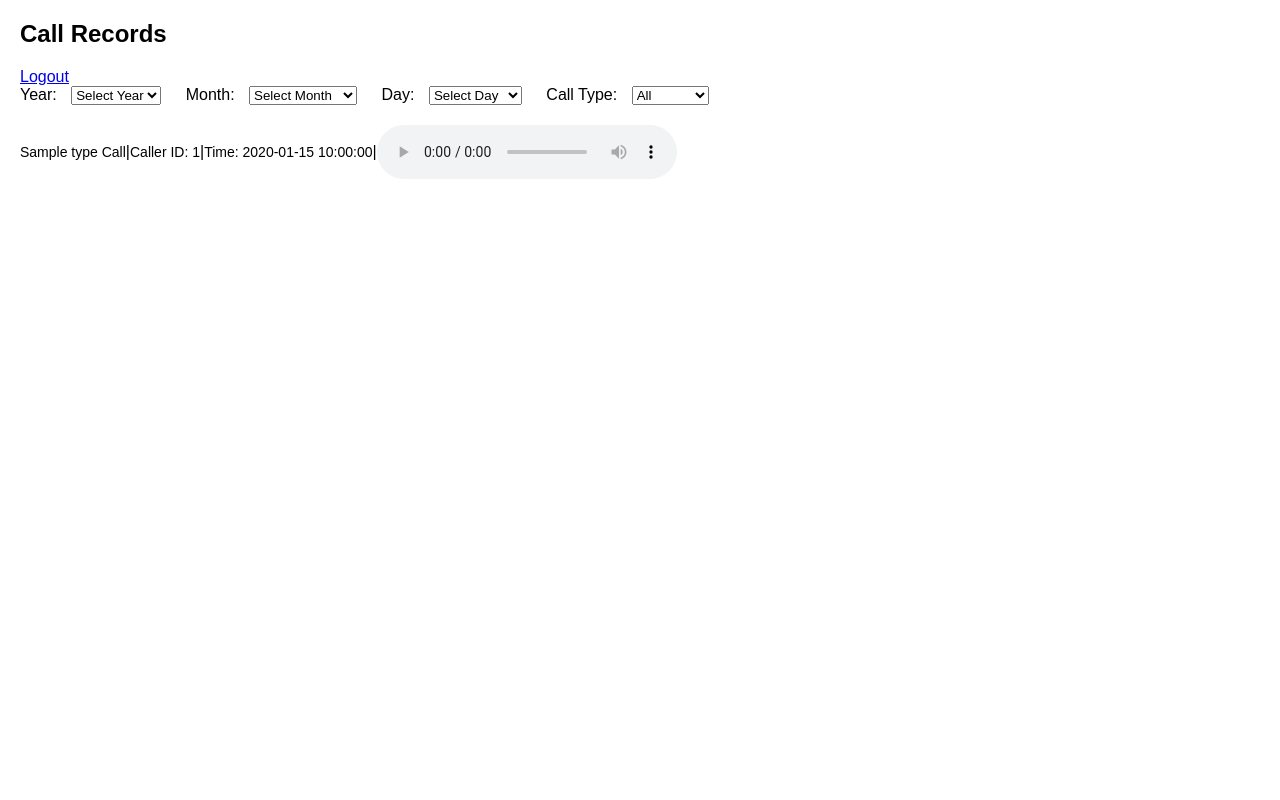
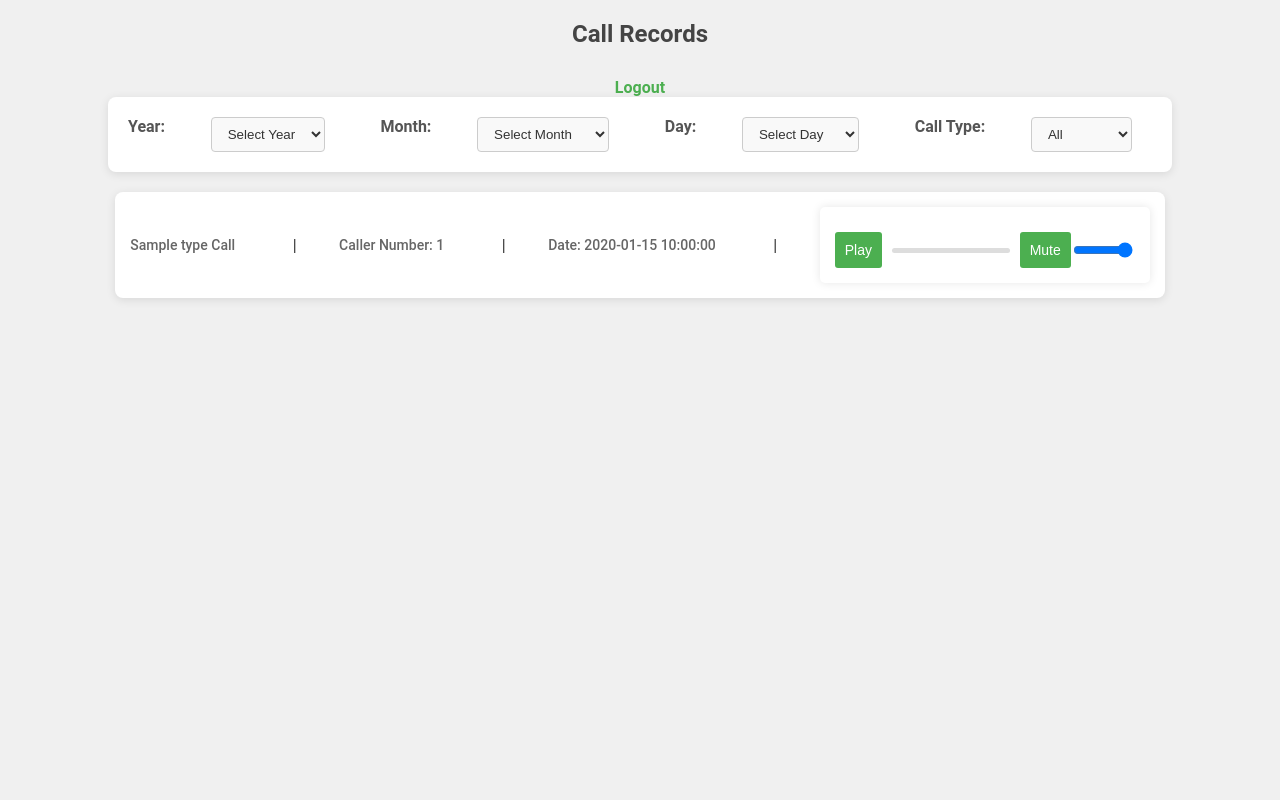
Before and after one commit to gopheruz/asterisk, a Flask app: template templates/index.html in a window 1280 px wide. Run offline with Flask 3, Linux system fonts and the light colour scheme; the template is opened without the code that fills it: most values are stand-ins (such as "Sample title", 1, 10 or a date in 2020).

Commit message:
UI added

```diff
--- a/app.py
+++ b/app.py
@@ -3,15 +3,9 @@ from flask_login import LoginManager, UserMixin, login_user, login_required, log
 import os
 import time
 from pydub import AudioSegment
-from threading import Thread
-from watchdog.observers import Observer
-from watchdog.events import FileSystemEventHandler
-from telegram import Bot
 
 # Configuration
 ASTERISK_FOLDER = "asterisk"
-TELEGRAM_TOKEN = '6512630302:AAG_x-LGRUyxajrfp-bfEBLrOuOGxGKylDw'
-CHAT_ID = ''
 
 app = Flask(__name__)
 app.secret_key = 'your_secret_key'  # Replace with your actual secret key
@@ -61,7 +55,7 @@ def index():
     selected_year = request.args.get('year')
     selected_month = request.args.get('month')
     selected_day = request.args.get('day')
-    selected_type = request.args.get('type')
+    selected_type = request.args.get('type', 'all')  # Default to 'all' if type is not provided
 
     months = []
     days = []
@@ -92,13 +86,13 @@ def index():
                             audio = AudioSegment.from_file(file_path)
                             duration_seconds = len(audio) / 1000  # duration in seconds
 
-                            # Exclude files with 0 or less than 3 seconds duration
-                            if duration_seconds > 3:
+                            # Exclude files with 0 seconds duration
+                            if duration_seconds > 0:
                                 caller_id = file.split('-')[2 if file.startswith('external') else 1]
                                 call_type = 'Incoming' if file.startswith('external') else 'Outgoing'
 
                                 # Filter by call type
-                                if not selected_type or selected_type == call_type.lower()and caller_id != 2001:
+                                if (selected_type == '' or selected_type == call_type.lower()) and caller_id != "2001":
                                     files.append({
                                         'callerid': caller_id,
                                         'type': call_type,
@@ -113,41 +107,5 @@ def index():
 def serve_file(year, month, day, filename):
     return send_from_directory(os.path.join(ASTERISK_FOLDER, year, month, day), filename)
 
-class Watcher(FileSystemEventHandler):
-    def __init__(self, bot, chat_id):
-        self.bot = bot
-        self.chat_id = chat_id
-
-    def on_created(self, event):
-        if not event.is_directory and event.src_path.endswith('.wav'):
-            self.send_to_telegram(event.src_path)
-
-    def send_to_telegram(self, file_path):
-        with open(file_path, 'rb') as file:
-            self.bot.send_document(chat_id=self.chat_id, document=file)
-        print(f'Sent file {file_path} to Telegram.')
-
-def start_monitoring():
-    bot = Bot(token=TELEGRAM_TOKEN)
-    event_handler = Watcher(bot, CHAT_ID)
-    observer = Observer()
-    observer.schedule(event_handler, path=ASTERISK_FOLDER, recursive=True)
-    observer.start()
-    print(f'Started monitoring {ASTERISK_FOLDER}')
-
-    try:
-        while True:
-            time.sleep(1)
-    except KeyboardInterrupt:
-        observer.stop()
-        print('Stopped monitoring.')
-
-    observer.join()
-
 if __name__ == '__main__':
-    # Start the file monitoring in a separate thread
-    monitoring_thread = Thread(target=start_monitoring, daemon=True)
-    monitoring_thread.start()
-
-    # Start the Flask app
-    app.run(debug=True, host="0.0.0.0")
+    app.run(debug=True, host="0.0.0.0", port=8081)
--- a/static/script.js
+++ b/static/script.js
@@ -1,54 +1,42 @@
-function playAudio(index) {
-    const audio = document.getElementById(`audio-${index}`);
-    audio.play();
-}
+document.addEventListener('DOMContentLoaded', function () {
+    const audioElements = document.querySelectorAll('audio');
 
-function pauseAudio(index) {
-    const audio = document.getElementById(`audio-${index}`);
-    audio.pause();
-}
+    audioElements.forEach((audio, index) => {
+        const playPauseBtn = document.getElementById(`playPauseBtn-${index + 1}`);
+        const muteBtn = document.getElementById(`muteBtn-${index + 1}`);
+        const volumeControl = document.getElementById(`volumeControl-${index + 1}`);
+        const progressBar = document.getElementById(`progressBar-${index + 1}`);
+        const progressContainer = progressBar.parentElement;
 
-function updateTime(index) {
-    const audio = document.getElementById(`audio-${index}`);
-    const seekBar = document.getElementById(`seek-bar-${index}`);
+        playPauseBtn.addEventListener('click', function () {
+            if (audio.paused) {
+                audio.play();
+                playPauseBtn.textContent = 'Pause';
+            } else {
+                audio.pause();
+                playPauseBtn.textContent = 'Play';
+            }
+        });
 
-    // Update the seek bar's value
-    seekBar.value = Math.floor(audio.currentTime);
-}
+        muteBtn.addEventListener('click', function () {
+            audio.muted = !audio.muted;
+            muteBtn.textContent = audio.muted ? 'Unmute' : 'Mute';
+        });
 
-function seekAudio(index) {
-    const audio = document.getElementById(`audio-${index}`);
-    const seekBar = document.getElementById(`seek-bar-${index}`);
-    audio.currentTime = seekBar.value;
-}
+        volumeControl.addEventListener('input', function () {
+            audio.volume = volumeControl.value;
+        });
 
-function setAudioProperties(index) {
-    const audio = document.getElementById(`audio-${index}`);
-    const durationSpan = document.getElementById(`duration-${index}`);
-    const fileSizeSpan = document.getElementById(`file-size-${index}`);
+        audio.addEventListener('timeupdate', function () {
+            const progress = (audio.currentTime / audio.duration) * 100;
+            progressBar.style.width = progress + '%';
+        });
 
-    // Set the duration
-    durationSpan.textContent = `Duration: ${formatTime(audio.duration)}`;
-
-    // Set the file size (assuming the audio file's size can be retrieved via a request)
-    fetch(audio.src)
-        .then(response => {
-            const fileSize = response.headers.get('Content-Length');
-            fileSizeSpan.textContent = `Size: ${formatBytes(fileSize)}`;
+        progressContainer.addEventListener('click', function (e) {
+            const rect = progressContainer.getBoundingClientRect();
+            const offsetX = e.clientX - rect.left;
+            const newTime = (offsetX / progressContainer.offsetWidth) * audio.duration;
+            audio.currentTime = newTime;
         });
-}
-
-function formatTime(seconds) {
-    const minutes = Math.floor(seconds / 60);
-    const secs = Math.floor(seconds % 60);
-    return `${minutes}:${secs < 10 ? '0' : ''}${secs}`;
-}
-
-function formatBytes(bytes, decimals = 2) {
-    if (!+bytes) return '0 Bytes';
-    const k = 1024;
-    const dm = decimals < 0 ? 0 : decimals;
-    const sizes = ['Bytes', 'KB', 'MB', 'GB', 'TB'];
-    const i = Math.floor(Math.log(bytes) / Math.log(k));
-    return `${parseFloat((bytes / Math.pow(k, i)).toFixed(dm))} ${sizes[i]}`;
-}
+    });
+});
--- a/templates/index.html
+++ b/templates/index.html
@@ -7,8 +7,188 @@
     <link rel="stylesheet" href="{{ url_for('static', filename='styles.css') }}">
 </head>
 <body>
+    <style>
+        /* styles.css */
+
+        body {
+            font-family: 'Roboto', sans-serif;
+            background-color: #f0f0f0;
+            color: #333;
+            margin: 0;
+            padding: 0;
+            display: flex;
+            flex-direction: column;
+            align-items: center;
+            justify-content: flex-start;
+            min-height: 100vh;
+        }
+
+        h1 {
+            color: #444;
+            margin-top: 20px;
+            margin-bottom: 20px;
+            font-weight: 700;
+        }
+
+        form {
+            display: flex;
+            flex-wrap: wrap;
+            justify-content: center;
+            background-color: #fff;
+            padding: 20px;
+            border-radius: 8px;
+            box-shadow: 0 2px 10px rgba(0, 0, 0, 0.1);
+            margin-bottom: 20px;
+        }
+
+        label {
+            margin-right: 10px;
+            font-weight: 600;
+            color: #555;
+        }
+
+        select {
+            margin-right: 20px;
+            padding: 8px 12px;
+            border: 1px solid #ccc;
+            border-radius: 4px;
+            background-color: #f9f9f9;
+            color: #333;
+            transition: background-color 0.3s;
+        }
+
+        select:hover {
+            background-color: #e9e9e9;
+        }
+
+        ul {
+            list-style-type: none;
+            padding: 0;
+            margin: 0;
+            width: 82%;
+        }
+
+        li {
+            background-color: #fff;
+            padding: 15px;
+            margin-bottom: 10px;
+            border-radius: 8px;
+            box-shadow: 0 2px 10px rgba(0, 0, 0, 0.1);
+            display: flex;
+            flex-direction: column;
+            align-items: flex-start;
+        }
+
+        li span {
+            font-weight: 500;
+            margin-bottom: 8px;
+            color: #666;
+        }
+
+        audio {
+            width: 100%;
+            outline: none;
+        }
+
+        a {
+            text-decoration: none;
+            color: #4CAF50;
+            margin-top: 10px;
+            font-weight: 600;
+        }
+
+        a:hover {
+            color: #45a049;
+        }
+
+        @media (min-width: 768px) {
+            form {
+                justify-content: space-between;
+                width: 80%;
+            }
+
+            li {
+                flex-direction: row;
+                justify-content: space-between;
+                align-items: center;
+            }
+
+            li span {
+                margin-bottom: 0;
+                margin-right: 15px;
+            }
+
+            audio {
+                width: auto;
+            }
+        }
+
+        .audio-player {
+            background: #fff;
+            border-radius: 5px;
+            box-shadow: 0 0 10px rgba(0, 0, 0, 0.1);
+            padding: 15px;
+            width: 300px;
+        }
+
+        .controls {
+            display: flex;
+            align-items: center;
+            justify-content: space-between;
+            margin-top: 10px;
+        }
+
+        button {
+            background-color: #4CAF50;
+            color: white;
+            border: none;
+            border-radius: 3px;
+            padding: 10px;
+            cursor: pointer;
+            font-size: 14px;
+        }
+
+        button:hover {
+            background-color: #45a049;
+        }
+
+        .progress-container {
+            flex: 1;
+            margin: 0 10px;
+            background-color: #ddd;
+            height: 5px;
+            border-radius: 3px;
+            position: relative;
+        }
+
+        .progress-bar {
+            background-color: #4CAF50;
+            height: 100%;
+            width: 0;
+            border-radius: 3px;
+            position: absolute;
+            top: 0;
+            left: 0;
+        }
+
+        input[type="range"] {
+            width: 60px;
+            cursor: pointer;
+        }
+
+        #muteBtn {
+            background-color: #f44336;
+        }
+
+        #muteBtn:hover {
+            background-color: #e53935;
+        }
+
+    </style>
+
     <h1>Call Records</h1>
     <a href="{{ url_for('logout') }}">Logout</a>
+
     <form method="get">
         <label for="year">Year:</label>
         <select name="year" id="year" onchange="this.form.submit()">
@@ -46,12 +226,19 @@
         {% for file in files %}
             <li>
                 <span>{{ file.type }} Call</span> |
-                <span>Caller ID: {{ file.callerid }}</span> |
-                <span>Time: {{ file.time }}</span> |
-                <audio controls>
-                    <source src="{{ url_for('serve_file', year=selected_year, month=selected_month, day=selected_day, filename=file.filename) }}" type="audio/wav">
-                    Your browser does not support the audio element.
-                </audio>
+                <span>Caller Number: {{ file.callerid }}</span> |
+                <span>Date: {{ file.time }}</span> |
+                <div class="audio-player">
+                    <audio id="audio-{{ loop.index }}" src="{{ url_for('serve_file', year=selected_year, month=selected_month, day=selected_day, filename=file.filename) }}" type="audio/wav"></audio>
+                    <div class="controls">
+                        <button id="playPauseBtn-{{ loop.index }}">Play</button>
+                        <div class="progress-container">
+                            <div class="progress-bar" id="progressBar-{{ loop.index }}"></div>
+                        </div>
+                        <button id="muteBtn-{{ loop.index }}">Mute</button>
+                        <input type="range" id="volumeControl-{{ loop.index }}" min="0" max="1" step="0.01" value="1">
+                    </div>
+                </div>
             </li>
         {% endfor %}
     </ul>
```
Also changed, not shown: templates/login.html (+65 -1 lines).
